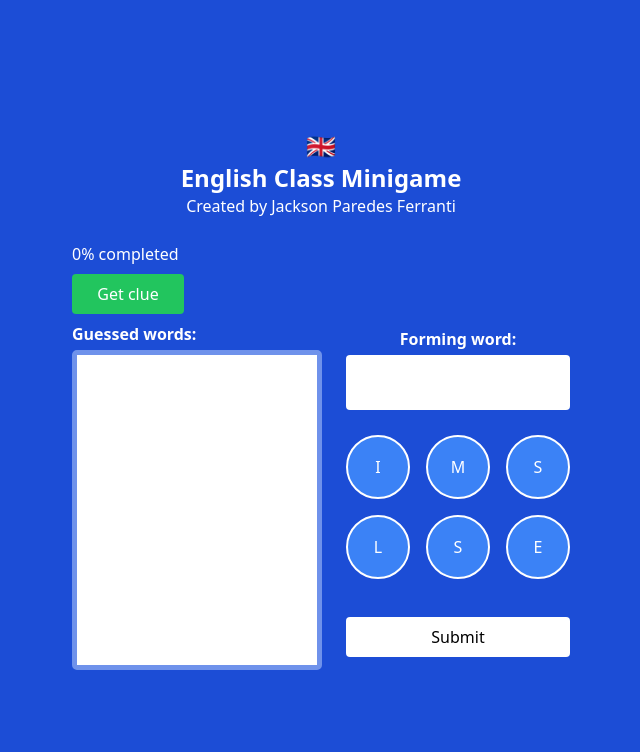
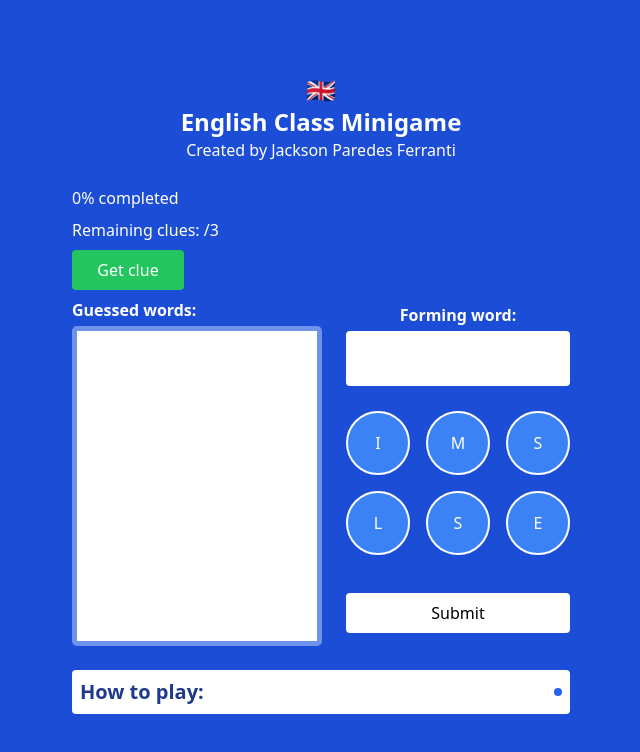
Before and after one commit to bkfan1/english-class-minigame, a React (Create React App) app: page / in a window 1280 px wide. Shown: the top 752 px of the page, without its empty margins (319-959 px from the left). Built offline with nearby package versions, Linux system fonts and the light colour scheme.

Commit message:
Refactored components (improved logic and UI)

```diff
--- a/src/components/GameApp.js
+++ b/src/components/GameApp.js
@@ -1,4 +1,4 @@
-import { useContext } from "react";
+import { useContext, useState } from "react";
 import { GameContext } from "../context/GameContext";
 import FormingWordLettersRecipient from "./FormingWordLettersRecipient";
 import GuessedWordsRecipient from "./GuessedWordsRecipient";
@@ -7,10 +7,18 @@ import StatsChart from "./StatsChart";
 import SubmitButton from "./SubmitButton";
 
 export default function GameApp() {
-  const { setMatch, percentCompleted,clueWord, handleClickClueBtn } = useContext(GameContext);
+  const {
+    setMatch,
+    percentCompleted,
+    clueCounter,
+    clueWord,
+    handleClickClueBtn,
+  } = useContext(GameContext);
+
+  const [revealHelp, setRevealHelp] = useState(false);
   return (
     <>
-      <main className="flex flex-col">
+      <main className="flex flex-col pb-3">
         <header className="animate__bounceIn flex flex-col items-center w-full pb-6 text-white">
           <h1 className="text-2xl">🇬🇧</h1>
           <h2 className="text-2xl font-bold">English Class Minigame</h2>
@@ -31,21 +39,41 @@ export default function GameApp() {
 
         {percentCompleted === 100 ? (
           <>
-          <menu className="mb-3">
-            <button onClick={setMatch} className="p-2 bg-green-500 text-white rounded"><i className="bi bi-plus"/>Play new match</button>
+            <menu className="animate__bounceIn mb-3 self-center">
+              <button
+                onClick={setMatch}
+                className="p-2 bg-green-500 text-white rounded"
+              >
+                <i className="bi bi-plus" />
+                Play new match
+              </button>
             </menu>
-          <StatsChart/>
+            <StatsChart />
           </>
         ) : (
           <>
-          <section className="statsSection flex flex-col">
+            <section className="statsSection animate__bounceIn flex flex-col">
               <p className="text-white">{percentCompleted}% completed</p>
-          <menu className="flex items-center mt-2 ">
-          <button onClick={handleClickClueBtn} className="w-28 p-2 text-white bg-green-500  rounded"><i className="bi bi-search"/> Get clue</button>
-          {clueWord ? <p className="animate__bounceIn ml-3 p-2 rounded bg-white text-center"><i className="bi bi-chat-text"/> {clueWord}</p> : ""}
-
+              <menu className="flex flex-col mt-2 ">
+                <p className="remainingClues text-white">
+                  Remaining clues: {clueCounter}/3
+                </p>
+                <div className="flex mt-2">
+                  <button
+                    onClick={handleClickClueBtn}
+                    className="w-28 p-2 text-white bg-green-500  rounded"
+                  >
+                    <i className="bi bi-search" /> Get clue
+                  </button>
+                  {clueWord ? (
+                    <p className="animate__bounceIn ml-3 p-2 rounded bg-white text-center">
+                      <i className="bi bi-chat-text" /> {clueWord}
+                    </p>
+                  ) : (
+                    ""
+                  )}
+                </div>
               </menu>
-
             </section>
 
             <section className="gameplaySection flex justify-between">
@@ -57,13 +85,59 @@ export default function GameApp() {
                 <FormingWordLettersRecipient />
                 <MatchLettersRecipient />
                 <SubmitButton />
+              </section>
+            </section>
 
-          </section>
+            <section
+              className={`howToSection flex flex-col mt-6 bg-white p-2 rounded transition ease-in-out`}
+              style={{ maxWidth: "500px" }}
+            >
+              <div className="flex justify-between items-center">
+                <h1 className="text-xl font-bold text-blue-900">
+                  How to play:{" "}
+                </h1>
+                <i
+                title="Click to reveal"
+                  onClick={() => setRevealHelp(!revealHelp)}
+                  className={`bi bi-chevron-${revealHelp ?"up" : "down"} bg-blue-600 text-white rounded p-1 hover:cursor-pointer `
+                  }
+                ></i>
+              </div>
+
+              {revealHelp ? (
+                <>
+                  <hr className="my-2" />
+
+                  <p>
+                    The player is given six jumbled letters, and must arrange
+                    the letters in the jumble to form as many words of three or
+                    more letters as they can.
+                  </p>
+                  <h1 className="mt-3 text-xl font-bold text-blue-900">
+                    Rules:
+                  </h1>
+
+                  <h2 className="font-bold text-blue-900">
+                    The game will accept:
+                  </h2>
+                  <ul className="list-disc ml-3">
+                    <li>Plural versions of already used words</li>
+                  </ul>
+
+                  <h2 className="font-bold mt-3 text-blue-900">
+                    The game will not accept:
+                  </h2>
+                  <ul className="list-disc ml-3">
+                    <li>Profanity</li>
+                    <li>Words with less than three letters</li>
+                  </ul>
+                </>
+              ) : (
+                ""
+              )}
             </section>
           </>
         )}
-
-
       </main>
     </>
   );
--- a/src/components/StatsChart.js
+++ b/src/components/StatsChart.js
@@ -1,20 +1,42 @@
-import { useContext } from "react"
-import { GameContext } from "../context/GameContext"
+import { useContext } from "react";
+import { GameContext } from "../context/GameContext";
+
+export default function StatsChart() {
+  const { matchWords, guessedWords, percentCompleted, clueCounter, guessingAttempts } =
+    useContext(GameContext);
+  return (
+    <>
+      <figure className="animate__bounceIn flex flex-col bg-white p-3 rounded border-4 border-blue-400">
+        <h1 className="mb-3 text-xl font-bold text-blue-900 text-center">Match Stats</h1>
+
+        <section>
+
+          <div className="flex flex-col text-center bg-slate-300 p-3 my-2 rounded">
+            <h1 className="font-bold">Percent completed:</h1>
+            <p>{percentCompleted}%</p>
+          </div>
+
+          <div className="flex flex-col text-center bg-slate-300 p-3 my-2 rounded">
+            <h1 className="font-bold">Guessed words:</h1>
+            <p>{guessedWords.length}/{matchWords.length}</p>
+          </div>
+
+          <div className="flex flex-col text-center bg-slate-300 p-3 my-2 rounded">
+            <h1 className="font-bold">Guessing attempts:</h1>
+            <p>{guessingAttempts}</p>
+          </div>
+
+          <div className="flex flex-col text-center bg-slate-300 p-3 my-2 rounded">
+            <h1 className="font-bold">Remaining clues:</h1>
+            <p>{clueCounter}/3</p>
+          </div>
 
 
-export default function StatsChart(){
-    const {guessedWords, percentCompleted ,guessingAttempts} = useContext(GameContext);
-    return(
-        <>
-        <figure className="flex flex-col h-64 bg-white p-3 rounded">
-            <h1 className="mb-3 text-xl font-bold text-center">Match Stats</h1>
-            <div>
-                 <h2>Percent completed: {percentCompleted}%</h2>
-            <h2>Guessed words: {guessedWords.length}</h2>
-            <h2>Guessing attempts: {guessingAttempts}</h2>
-            </div>
 
-        </figure>
-        </>
-    )
+
+        </section>
+
+      </figure>
+    </>
+  );
 }
```
Lines whose indentation alone changed are shown as unchanged.
